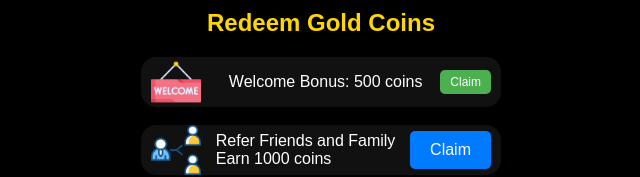
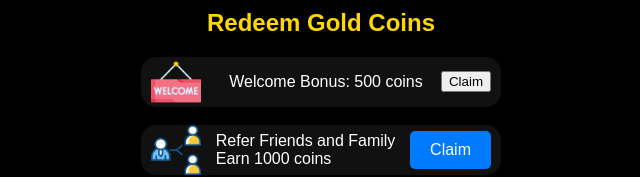
Before and after one commit to Agoctheman/AgocGC, a plain HTML site: page redeem.html in a window 1280 px wide. Shown: the part 164-341 px from the top of the page, without its empty margins (319-959 px from the left). Drawn offline with Linux system fonts and the light colour scheme; a script that the page names is missing.

Commit message:
Update redeem.html

```diff
--- a/redeem.html
+++ b/redeem.html
@@ -27,7 +27,7 @@
             <div class="text-container">
                 <p class="text-line">Welcome Bonus: 500 coins</p>
             </div>
-            <button id="welcome-btn" class="rectangle-button">Claim</button>
+            <button id="welcome-btn" class="welcome-btn">Claim</button>
         </div>
     <br>
         <div class="rounded-rectangle">
```
